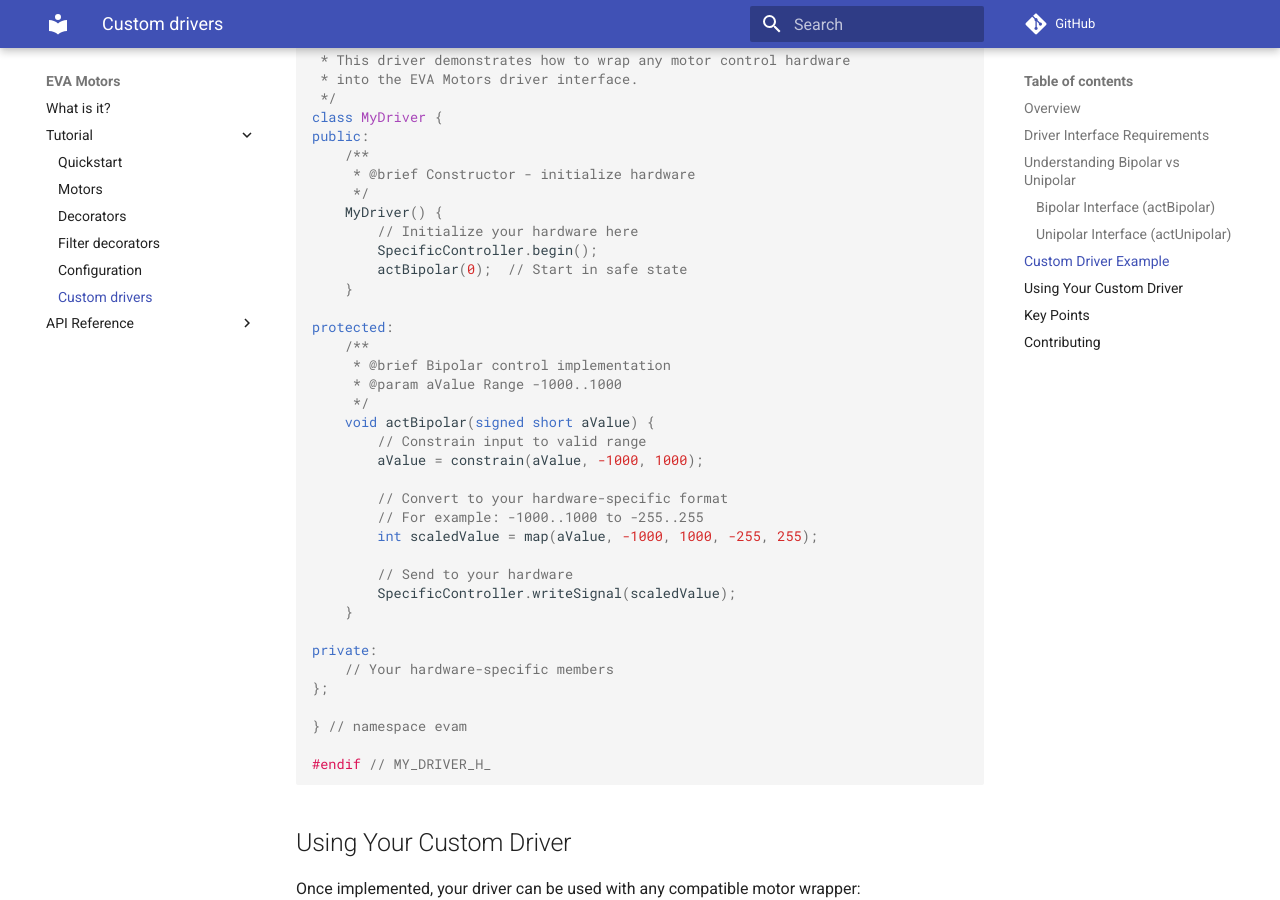
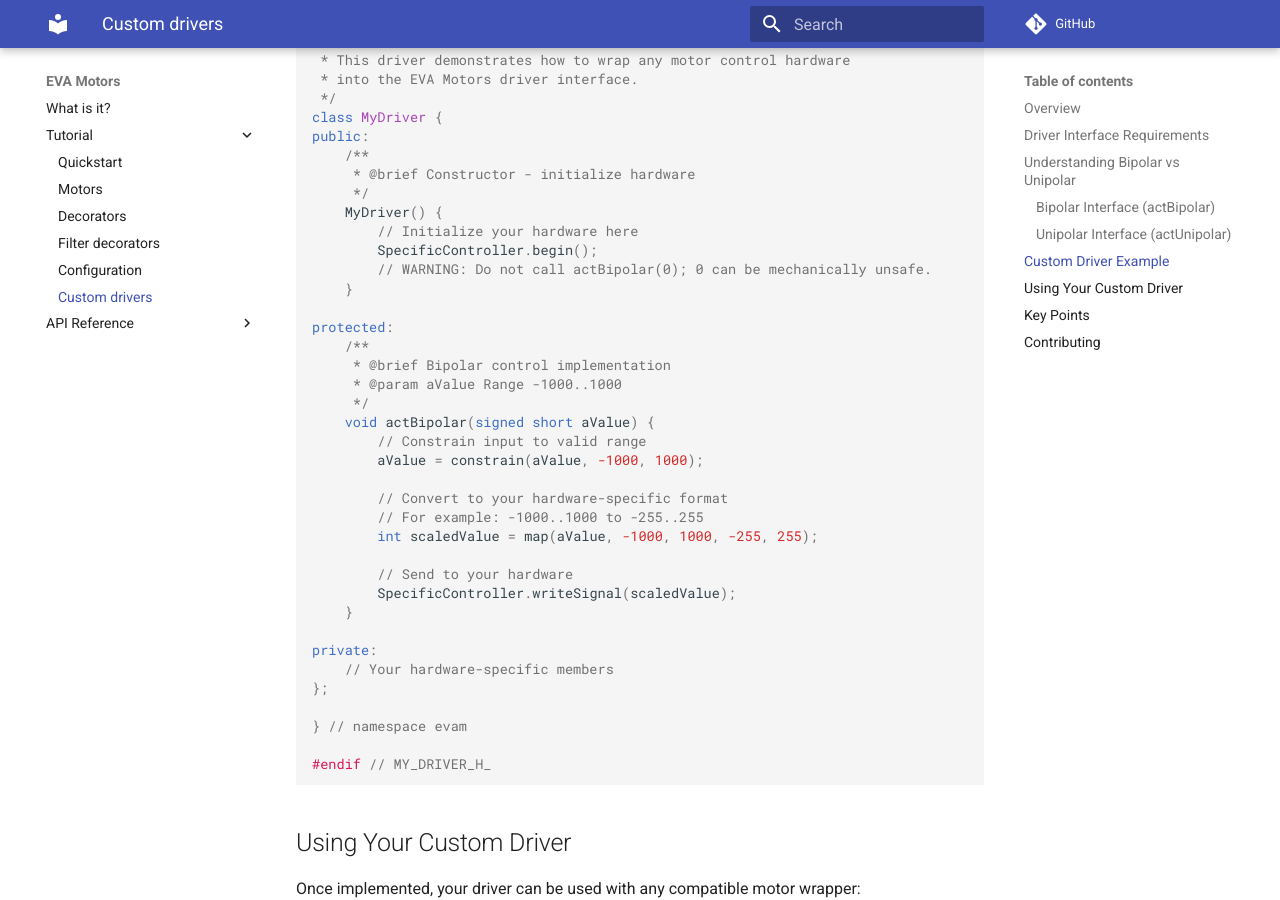
Before and after one commit to agusevtec/eva-motors, an MkDocs documentation site: the page built from docs-md/tutorial/custom-drivers.md, in a window 1280 px wide and 900 px high, scrolled down 1327 px. Built offline with MkDocs 1.6.1 and Material for MkDocs 9.7.7, drawn with Linux system fonts in a browser that asks for light colours; comment, search, counter and statistics services are not loaded.

Commit message:
update the docs

```diff
--- a/docs-md/tutorial/custom-drivers.md
+++ b/docs-md/tutorial/custom-drivers.md
@@ -58,7 +58,7 @@ public:
     MyDriver() {
         // Initialize your hardware here
         SpecificController.begin();
-        actBipolar(0);  // Start in safe state
+        // WARNING: Do not call actBipolar(0); 0 can be mechanically unsafe.
     }
 
 protected:
--- a/docs/tutorial/custom-drivers/index.html
+++ b/docs/tutorial/custom-drivers/index.html
@@ -968,7 +968,7 @@
 <span class="w">    </span><span class="n">MyDriver</span><span class="p">()</span><span class="w"> </span><span class="p">{</span>
 <span class="w">        </span><span class="c1">// Initialize your hardware here</span>
 <span class="w">        </span><span class="n">SpecificController</span><span class="p">.</span><span class="n">begin</span><span class="p">();</span>
-<span class="w">        </span><span class="n">actBipolar</span><span class="p">(</span><span class="mi">0</span><span class="p">);</span><span class="w">  </span><span class="c1">// Start in safe state</span>
+<span class="w">        </span><span class="c1">// WARNING: Do not call actBipolar(0); 0 can be mechanically unsafe.</span>
 <span class="w">    </span><span class="p">}</span>
 
 <span class="k">protected</span><span class="o">:</span>
```
Also changed, not shown: docs/search/search_index.json.
